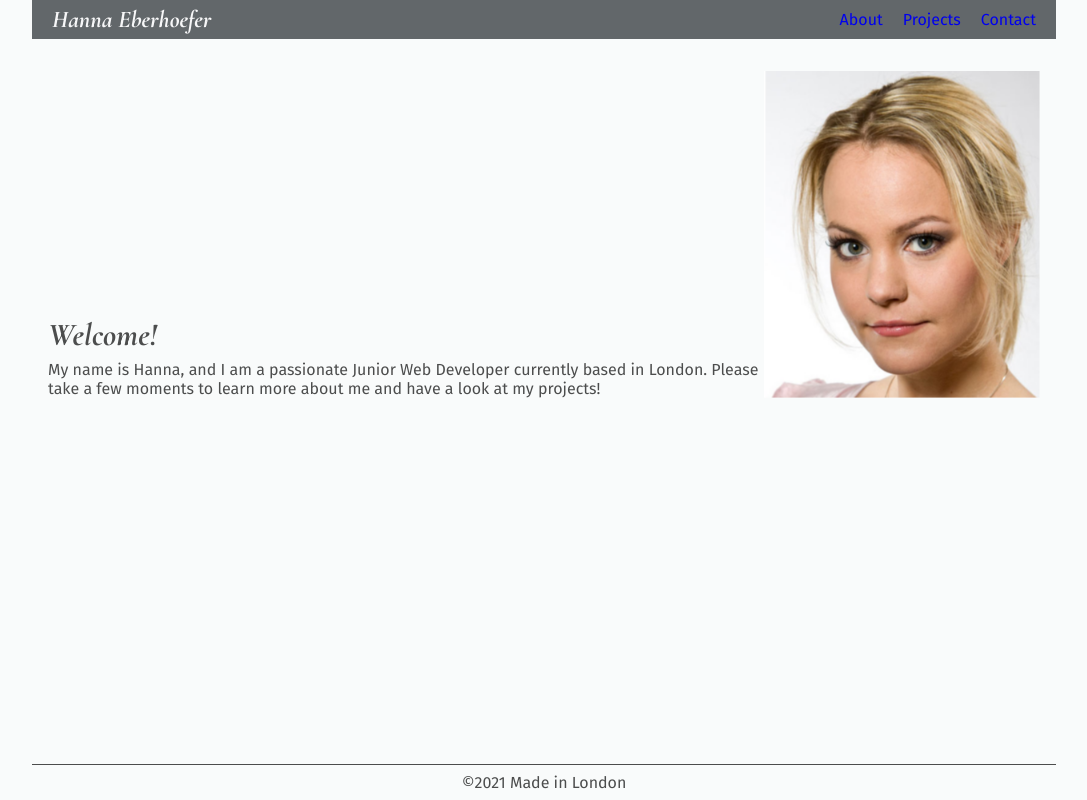
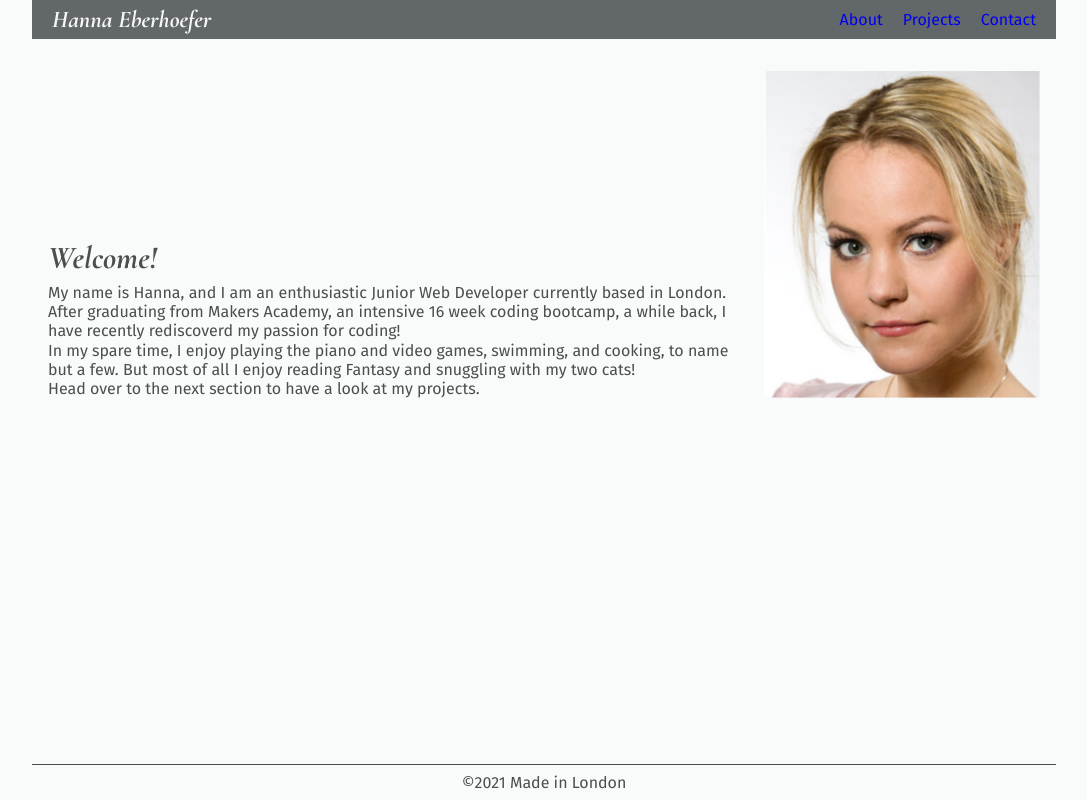
Before and after one commit to HannaEb/portfolio, a plain HTML site: page index.html in a window 1280 px wide. Shown: the whole page, without its empty margins (96-1183 px from the left). Drawn offline with nearby package versions, Linux system fonts and the light colour scheme.

Commit message:
Update about

```diff
--- a/index.html
+++ b/index.html
@@ -20,8 +20,18 @@
       <div class="index-main-container">
         <div class="index-text-container">
           <h1>Welcome!</h1>
-          <p>My name is Hanna, and I am a passionate Junior Web Developer currently based
-          in London. Please take a few moments to learn more about me and have a look at my projects!</p>
+          <p>
+            My name is Hanna, and I am an enthusiastic Junior Web Developer currently based
+            in London. After graduating from Makers Academy, an intensive 16 week coding bootcamp,
+            a while back, I have recently rediscoverd my passion for coding!
+          </p>
+          <p>
+            In my spare time, I enjoy playing the piano and video games, swimming, and cooking, to name
+            but a few. But most of all I enjoy reading Fantasy and snuggling with my two cats!
+          </p>
+          <p>
+            Head over to the next section to have a look at my projects.
+          </p>
         </div>
         <img src="/portrait.png" alt="A head shot of Hanna Eberhoefer" class="portrait">
     </main>
--- a/style.css
+++ b/style.css
@@ -159,14 +159,10 @@ footer {
     align-items: flex-end;
 }
 
-/* .index-text-container {
-    padding-left: 10px;
-} */
-
 .portrait {
 	max-width: 80%;
     height: auto;
-    /* padding-right: 10px; */
+    margin-left: 2em;
 }
 
 @media only screen and (max-width: 480px) {
```
